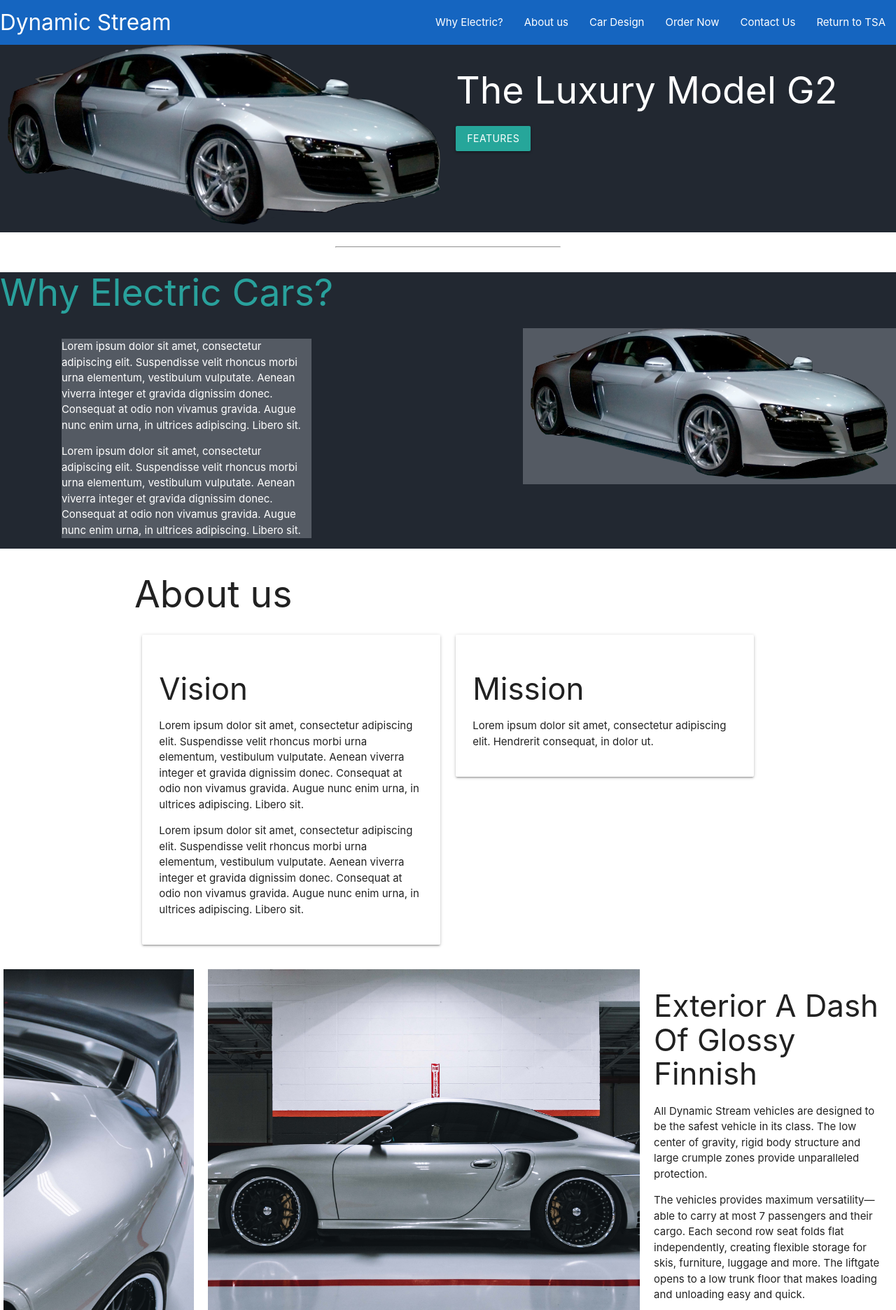
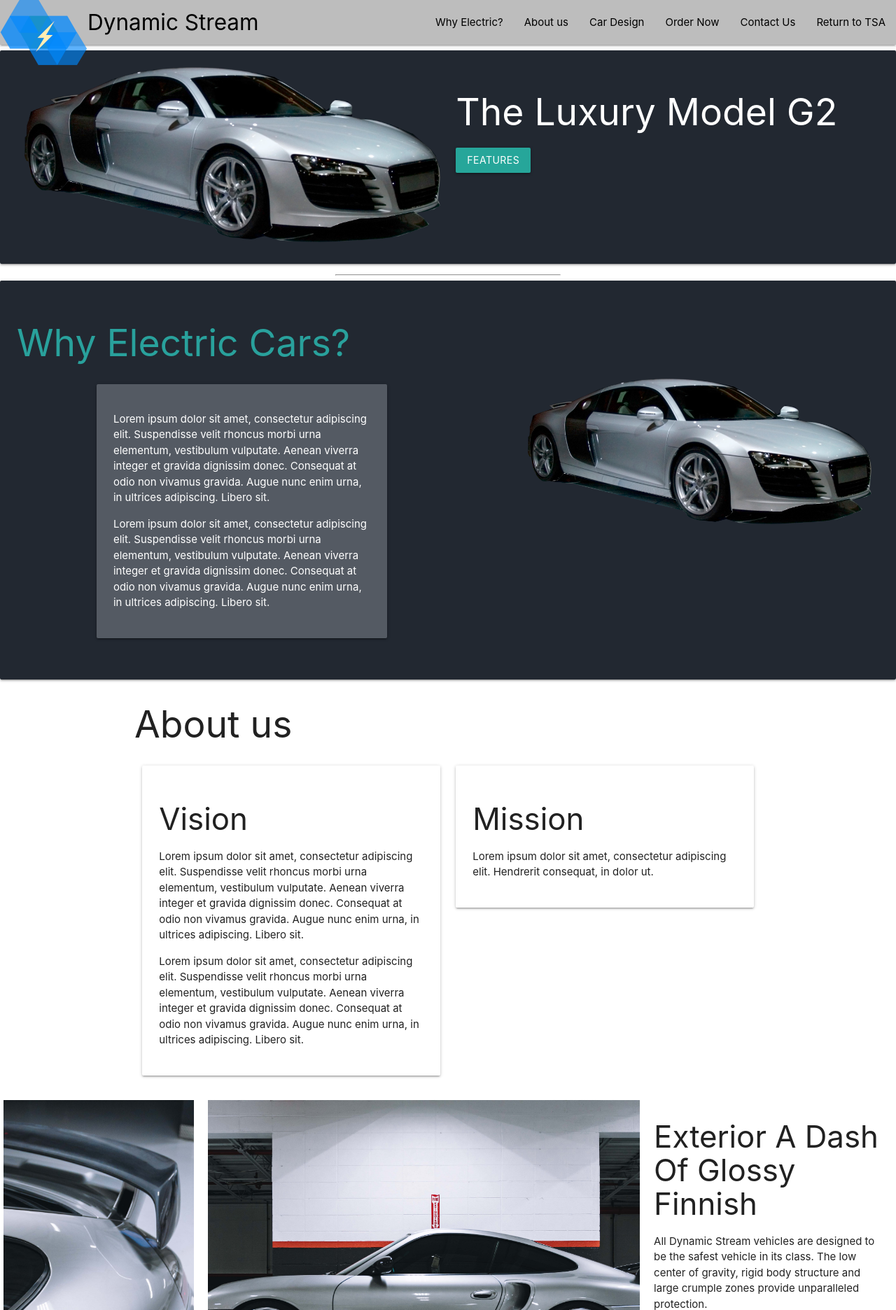
Before and after one commit to fastfists/TSAZone, a Flask app: page /design-brief in a window 1280 px wide. Shown: the top 1872 px of the page at 70% size. Run offline with Flask 2, Linux system fonts and the light colour scheme.

Commit message:
changed logo

```diff
--- a/templates/design_brief.html
+++ b/templates/design_brief.html
@@ -8,13 +8,20 @@
     <link rel="stylesheet" href="https://cdnjs.cloudflare.com/ajax/libs/materialize/1.0.0/css/materialize.min.css">
     <link rel="stylesheet" href="/static/css/design_brief.css">
     <link href="https://fonts.googleapis.com/icon?family=Material+Icons" rel="stylesheet">
+    <style>
+    nav * {
+        color: black !important;
+    }
+    </style>
 </head>
 
 <body>
     <header>
-        <nav class="blue darken-3">
+        <nav class="grey lighten-1" >
             <div class="nav-wrapper">
-                <a href="#" class="brand-logo">Dynamic Stream</a>
+                <a href="#" class="brand-logo">
+                    <img style="float: left" src="/static/images/logo_pic.png" alt=""> Dynamic Stream
+                </a>
                 <a href="#" data-target="mobile-demo" class="sidenav-trigger"><i class="material-icons">menu</i></a>
                 <ul id="nav-mobile" class="right hide-on-med-and-down">
                     <li><a href="#electric">Why Electric?</a></li>
@@ -38,9 +45,9 @@
     </header>
     <main>
 
-        <section class="row bg-dark-grey">
+        <section class="card-panel row bg-dark-grey">
             <div class="col s6">
-                <img class="responsive-img" src="/static/images/car_image_no_shadow.png" alt="" srcset="">
+                <img class="responsive-img" src="/static/images/car_image.png" alt="" srcset="">
             </div>
 
             <div class="col s6">
@@ -51,13 +58,14 @@
         </section>
         <hr>
 
-        <section id="electric" class="bg-dark-grey">
+        <section id="electric" class="card-panel bg-dark-grey">
             <h2 class="blueish">
                 Why Electric Cars?
             </h2>
             <div class="row">
-                <div class="col s5">
-                    <div class="bg-grey container">
+                <div class="col s1"></div>
+                <div class="col s6">
+                    <div class="bg-grey container card-panel">
                         <p>
                             Lorem ipsum dolor sit amet, consectetur adipiscing elit. Suspendisse velit rhoncus morbi
                             urna
@@ -74,8 +82,7 @@
                         </p>
                     </div>
                 </div>
-                <div class="col s2"></div>
-                <div class="col s5 bg-grey">
+                <div class="col s5">
                     <img class="responsive-img" src="/static/images/car_image.png" alt="">
                 </div>
             </div>
@@ -146,7 +153,7 @@
             </div>
         </section>
 
-        <section id="contact" class="bg-dark-grey">
+        <section id="contact" class="card-panel bg-dark-grey">
             <h2 class="blueish">Contact Us</h2>
             <div class="row">
                 <div class="col s12">
@@ -165,10 +172,10 @@
                                 <textarea id="message" class="materialize-textarea"></textarea>
                                 <label for="message">Your Message</label>
                             </div>
-                            <input type="submit" class="btn " value="Send">
+                            <div class="input-field">
+                                <input type="submit" class="btn " value="Send">
+                            </div>
                         </div>
-
-                        <br><br>
                     </form>
                 </div>
             </div>
```
Also changed, not shown: static/images/logo_pic.png (added).
